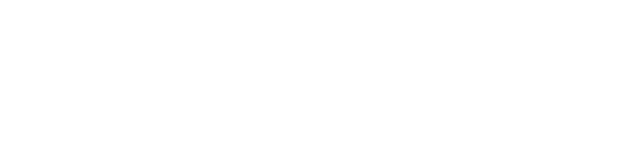
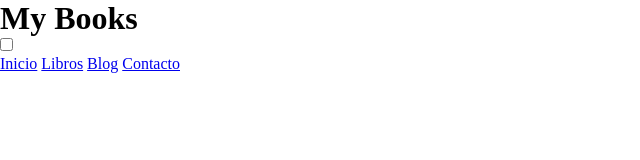
Before and after one commit to CesarVJ/My-Books, a plain HTML site: page index.html in a window 1280 px wide. Shown: the whole page, without its empty margins (0-640 px from the left). Drawn offline with Linux system fonts and the light colour scheme.

Commit message:
Se creo la estructura del menu

```diff
--- a/css/styles.css
+++ b/css/styles.css
@@ -0,0 +1,5 @@
+* {
+    padding: 0px;
+    margin: 0px;
+    box-sizing: border-box;
+}
--- a/index.html
+++ b/index.html
@@ -10,7 +10,17 @@
 
 <body>
     <header>
-
+        <div class="contenedor">
+            <h1 class="">My Books</h1>
+            <input type="checkbox" id="menu-bar">
+            <label class="" for="menu-bar"></label>
+            <nav>
+                <a href="#">Inicio</a>
+                <a href="#">Libros</a>
+                <a href="#">Blog</a>
+                <a href="#">Contacto</a>
+            </nav>
+        </div>
     </header>
 
 </body>
```
